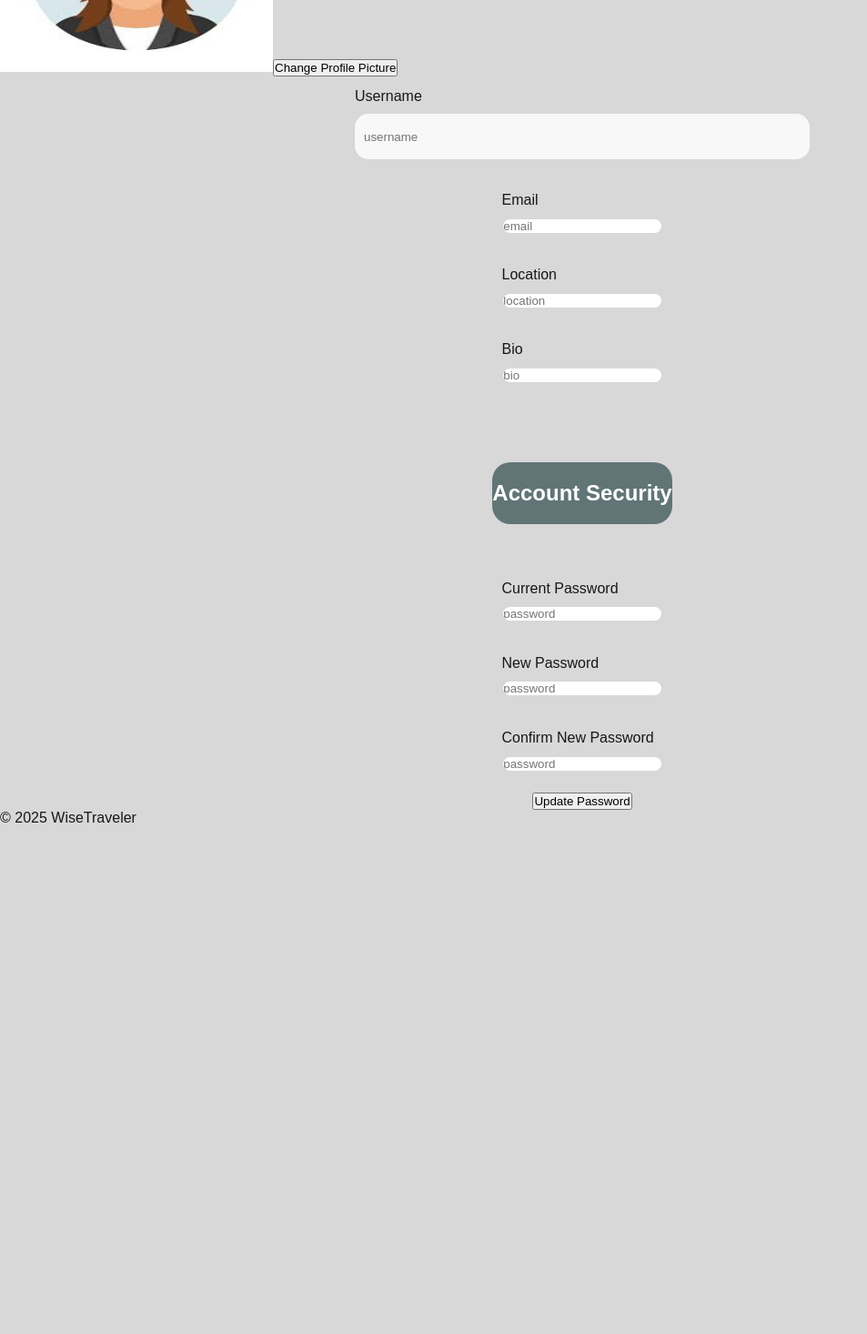
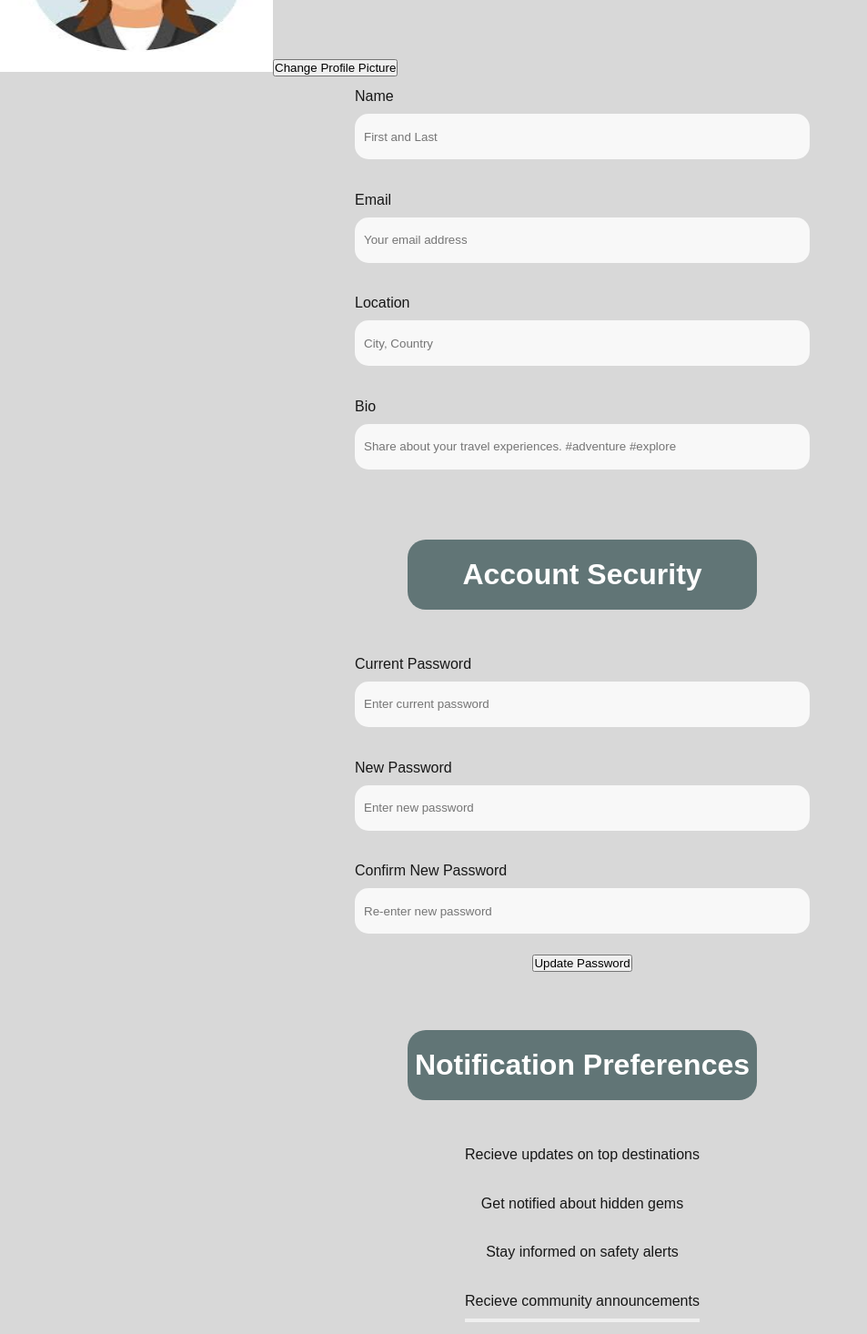
Before and after one commit to paragonsean/s25-Yellow, a Next.js app in the folder wisetraveler/: page /Profile in a window 1280 px wide. Shown: the part 380-1846 px from the top of the page at 91% size, without its empty margins (0-953 px from the left). Before the commit the page ends 1288 px from the top, so only its background shows below. Built offline with nearby package versions, Linux system fonts and the light colour scheme.

Commit message:
Add files via upload

```diff
--- a/wisetraveler/src/app/Profile/page.jsx
+++ b/wisetraveler/src/app/Profile/page.jsx
@@ -6,7 +6,7 @@ import Image from "next/image"
 
 export default function Profile()
 {
-  const [username, setUsername] = useState("");
+  const [name, setName] = useState("");
   const [email, setEmail] = useState("");
   const [location, setLocation] = useState("");
   const [bio, setBio] = useState("");
@@ -24,7 +24,7 @@ export default function Profile()
           "Content -Type": "application/json",
         },
 
-        body: JSON.stringify({username, email, password}),
+        body: JSON.stringify({name, email, location, bio, password}),
       });
 
       if (response.ok)
@@ -57,25 +57,26 @@ export default function Profile()
 
       <Image
         src={"/images/avatar-placeholder.jpg"}
+        alt="Profile"
         width={300}
         height={200}
         className={styles.Image}
       />
 
-    <button>Change Profile Picture</button>
+     <button type="button" className={styles.PButton}>Change Profile Picture</button>
 
       <form
         className = {styles.form}>
         <label className = {styles.label}>
-        Username
+          Name
           <input
-          id="username"
-          type="username"
-          name="username"
-          placeholder="username"
+            id="name"
+            type="name"
+            name="name"
+            placeholder="First and Last"
             className={styles.input}
             required
-          onChange={(e) => setUsername(e.target.value)}
+            onChange={(e) => setName(e.target.value)}
           />
           </label>
 
@@ -85,8 +86,8 @@ export default function Profile()
               id="email"
               type="email"
               name="email"
-            placeholder="email"
-            className={styles.label}
+              placeholder="Your email address"
+              className={styles.input}
               required
               onChange={(e) => setEmail(e.target.value)}
             />
@@ -98,8 +99,8 @@ export default function Profile()
               id="location"
               type="location"
               name="location"
-            placeholder="location"
-            className={styles.label}
+              placeholder="City, Country"
+              className={styles.input}
               required
               onChange={(e) => setLocation(e.target.value)}
             />
@@ -111,14 +112,18 @@ export default function Profile()
               id="bio"
               type="bio"
               name="bio"
-            placeholder="bio"
-            className={styles.label}
+              placeholder="Share about your travel experiences. #adventure #explore"
+              className={styles.input}
               required
               onChange={(e) => setBio(e.target.value)}
             />
           </label>
+      </form>
 
-        <h2 className={styles.header}>Account Security</h2>
+      <h1 className={styles.header}>Account Security</h1>
+
+      <form
+        className={styles.form}>
 
         <label className={styles.label}>
           Current Password
@@ -126,8 +131,8 @@ export default function Profile()
             id="password"
             type="password"
             name="password"
-            placeholder="password"
-            className={styles.label}
+            placeholder="Enter current password"
+            className={styles.input}
             required
             onChange={(e) => setPassword(e.target.value)}
           />
@@ -139,8 +144,8 @@ export default function Profile()
             id="password"
             type="password"
             name="password"
-            placeholder="password"
-            className={styles.label}
+            placeholder="Enter new password"
+            className={styles.input}
             required
             onChange={(e) => setPassword(e.target.value)}
           />
@@ -152,17 +157,47 @@ export default function Profile()
             id="password"
             type="password"
             name="password"
-            placeholder="password"
-            className={styles.label}
+            placeholder="Re-enter new password"
+            className={styles.input}
             required
             onChange={(e) => setPassword(e.target.value)}
           />
         </label>
 
-      <button type="button" className={styles.updatePasswordButton}>
+        <button type="button" className={styles.PButton}>
         Update Password
         </button>
       </form>
+
+      <h1 className={styles.header}>Notification Preferences</h1>
+
+      <form
+        className={styles.form}>
+        <label className= {styles.label}>
+          Recieve updates on top destinations
+
+        </label>
+
+        <label className= {styles.label}>
+          Get notified about hidden gems
+
+        </label>
+
+        <label className= {styles.label}>
+          Stay informed on safety alerts
+
+        </label>
+
+        <label className= {styles.label}>
+          Recieve community announcements
+
+          <button type="checkbox" className={styles.checkbox}></button>
+        </label>
+
+
+
+      </form>
+
     </div>
   );
 }
```
Lines whose indentation alone changed are shown as unchanged.
